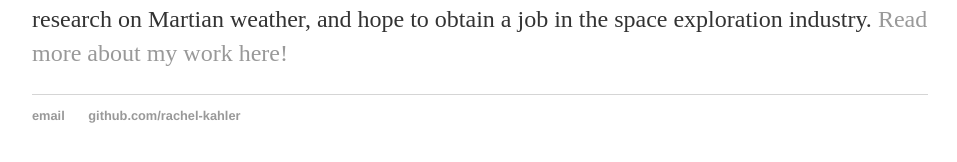
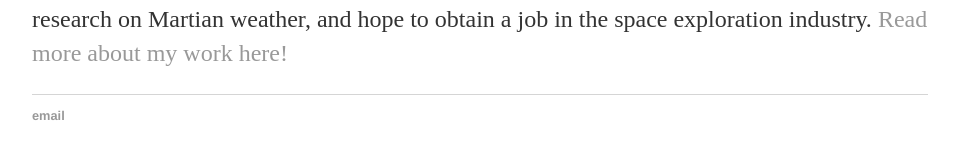
Before and after one commit to rachel-kahler/rachel-kahler.github.io, a Jekyll site: the page built from index.html, in a window 1280 px wide. Shown: the part 228-390 px from the top of the page, without its empty margins (160-1117 px from the left). Built offline with Jekyll 4.4.1, drawn with Linux system fonts in a browser that asks for light colours.

Commit message:
Update default.html
Took out GitHub shortcut. Maybe add LinkedIn shortcut later?

```diff
--- a/_layouts/default.html
+++ b/_layouts/default.html
@@ -22,7 +22,7 @@
 			<footer>
 	    		<ul>
 	        		<li><a href="mailto:rachel.kahler19@gmail.com">email</a></li>
-	        		<li><a href="https://github.com/rachel-kahler">github.com/rachel-kahler</a></li>
+
 				</ul>
 			</footer>
 		</body>
```
